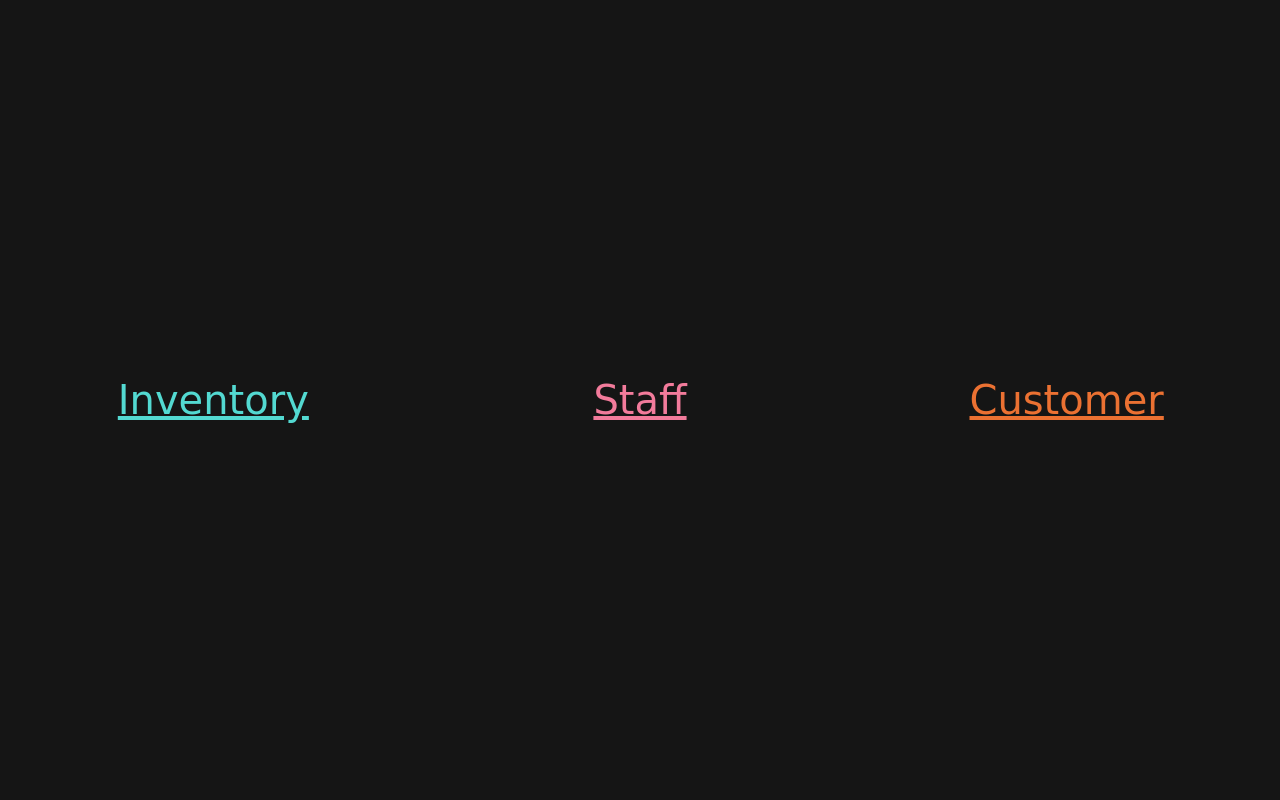
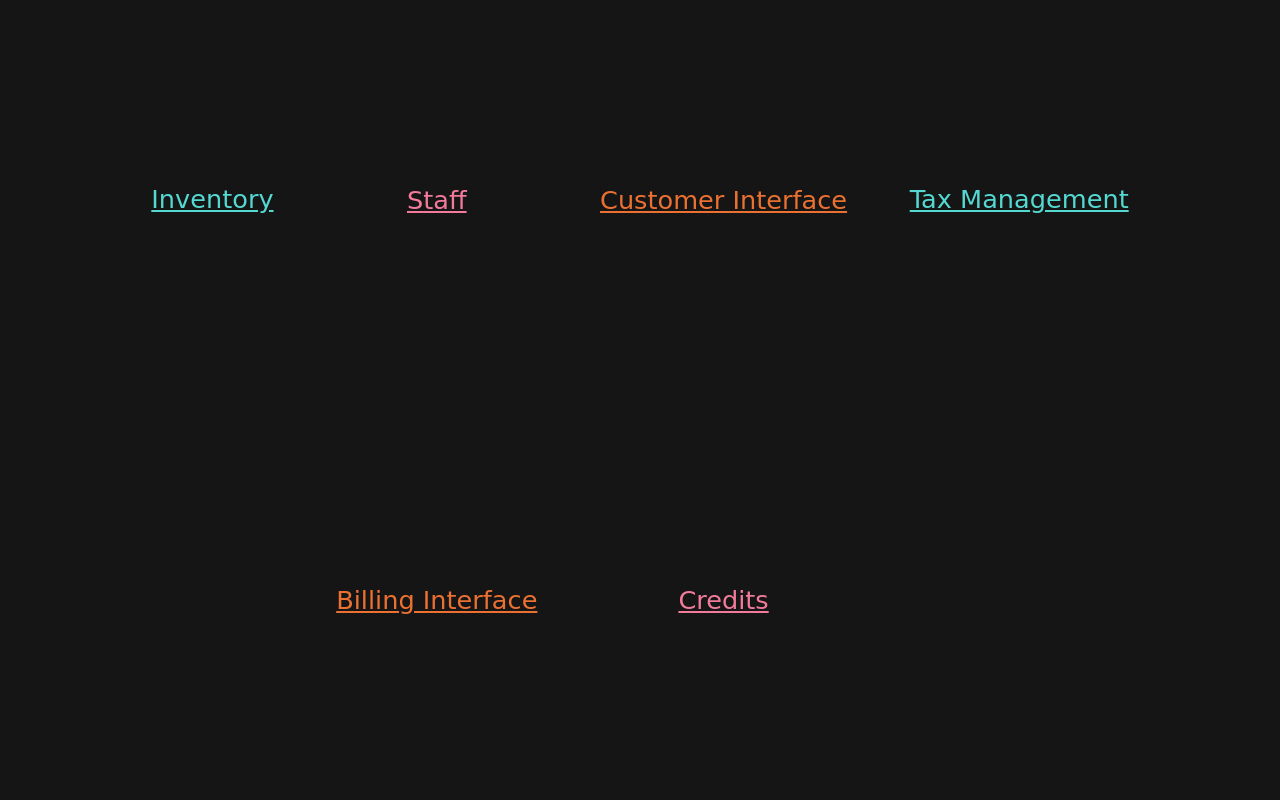
Before and after one commit to HarshGmail/WT-Project, a Flask app: page /menu in a window 1280 px wide. Run offline with Flask 2, Linux system fonts and the light colour scheme.

Commit message:
designed Menu page

```diff
--- a/templates/menu.html
+++ b/templates/menu.html
@@ -10,8 +10,11 @@
         margin: 0;
         height: 100vh;
         display: grid;
-        grid-template-columns: repeat(3, 1fr);
-        grid-template-rows: 1fr;
+        grid-template-columns: auto auto auto auto;
+        grid-template-rows: auto auto;
+        padding-left: 120px;
+        padding-right: 120px;
+        background-color: #151515;
         }
 
         .background-one {
@@ -36,9 +39,11 @@
         z-index: 0;
         }
 
+
+        /* Button settings */
         a {
         font-family: "Bungee", cursive;
-        font-size: 2.5em;
+        font-size: 1.6em;
         }
 
         .link-one {
@@ -163,6 +168,8 @@
         );
         }
 
+
+        /* Link 2 */
         .link-two {
         color: #f27b9b;
         transition: color 1s cubic-bezier(0.32, 0, 0.67, 0);
@@ -227,6 +234,8 @@
         transform: translate(50%, -50%) rotate(135deg) scale(1);
         }
 
+
+        /* Link Three */
         .link-three {
         color: #eb7132;
         }
@@ -294,17 +303,29 @@
     <title>Menu</title>
 </head>
 <body>
-    <div class="background-one">
-        <div class="link-container">
-          <a class="link-one" href="#">Inventory</a>
-        </div>
+      <div class="background-one link-container">
+        <a class="link-one" href="#">Inventory</a>
       </div>
       <div class="background-two link-container">
         <a class="link-two" href="#">Staff</a>
       </div>
       <div class="background-three link-container">
-        <a class="link-three" href="#">Customer</a>
+        <a class="link-three" href="#">Customer Interface</a>
       </div>
+      <div class="background-three link-container">
+        <a class="link-one" href="#">Tax Management</a>
+      </div>
+      <div class="background-three link-container">
+        <a class="link-two" href="#"></a>
+      </div>
+      <div class="background-three link-container">
+        <a class="link-three" href="#">Billing Interface</a>
+      </div>
+      <div class="background-three link-container">
+        <a class="link-two" href="#">Credits</a>
+      </div>
+      <div class="background-three link-container">
+        <a class="link-two" href="#"></a>
       </div>
 </body>
 </html>
```
